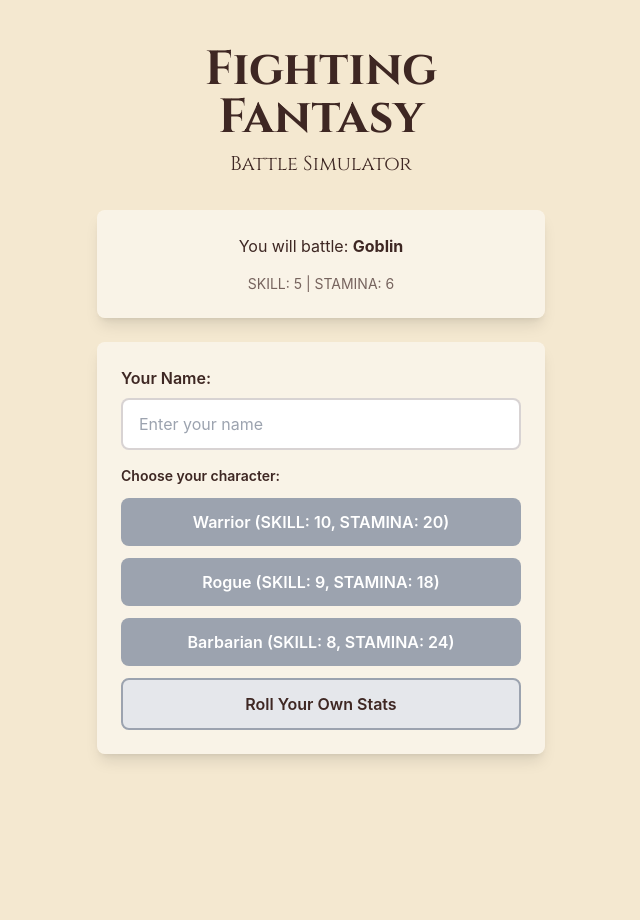
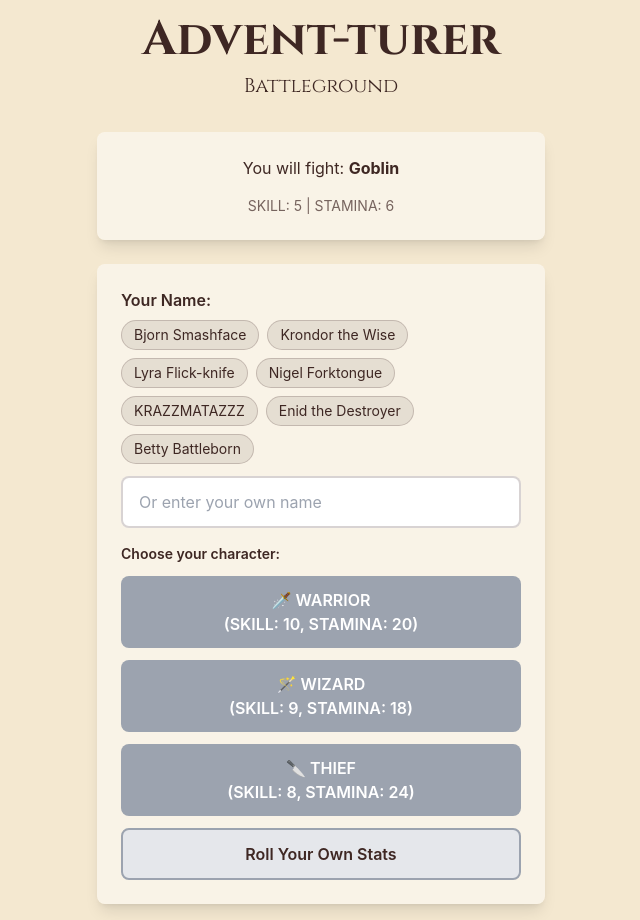
Before and after one commit to rhydlewis/adventurer, a React (Vite) app: page / in a window 1280 px wide. Shown: the whole page, without its empty margins (319-959 px from the left). Before the commit the page ends 800 px from the top, so only its background shows below. Built offline with nearby package versions, Linux system fonts and the light colour scheme.

Commit message:
names and blood

```diff
--- a/index.html
+++ b/index.html
@@ -10,7 +10,7 @@
     <link rel="preconnect" href="https://fonts.googleapis.com">
     <link rel="preconnect" href="https://fonts.gstatic.com" crossorigin>
     <link href="https://fonts.googleapis.com/css2?family=Cinzel:wght@400;600;700&display=swap" rel="stylesheet">
-    <title>Fighting Fantasy Battle Simulator</title>
+    <title>Advent-turer Battleground</title>
   </head>
   <body>
     <div id="root"></div>
--- a/src/components/BattleScreen.tsx
+++ b/src/components/BattleScreen.tsx
@@ -10,6 +10,7 @@
   const lastRoundSummary = useGameStore((state) => state.lastRoundSummary)
   const currentPlayerRoll = useGameStore((state) => state.currentPlayerRoll)
   const currentCreatureRoll = useGameStore((state) => state.currentCreatureRoll)
+  const combatLog = useGameStore((state) => state.combatLog)
   const rollAttack = useGameStore((state) => state.rollAttack)
   const toggleFullLog = useGameStore((state) => state.toggleFullLog)
 
@@ -17,6 +18,11 @@
 
   const isRolling = gamePhase === 'DICE_ROLLING'
   const showResults = gamePhase === 'ROUND_RESULT'
+
+  // Check if damage was taken in the most recent round
+  const lastRound = combatLog[0]
+  const playerTookDamage = showResults && lastRound?.result === 'creature_hit'
+  const creatureTookDamage = showResults && lastRound?.result === 'player_hit'
 
   return (
     <div className="min-h-screen bg-parchment flex flex-col p-4">
@@ -29,8 +35,16 @@
 
       {/* Stats Grid */}
       <div className="grid grid-cols-2 gap-4 mb-6">
-        <CharacterStats character={player} label="You" />
-        <CharacterStats character={creature} label="Enemy" />
+        <CharacterStats
+          character={player}
+          label="You"
+          tookDamage={playerTookDamage}
+        />
+        <CharacterStats
+          character={creature}
+          label="Enemy"
+          tookDamage={creatureTookDamage}
+        />
       </div>
 
       {/* Dice Area */}
--- a/src/components/CharacterSelectScreen.tsx
+++ b/src/components/CharacterSelectScreen.tsx
@@ -84,19 +84,37 @@
 
   const isNameValid = playerName.trim().length > 0
 
+  const presetNames = [
+    'Bjorn Smashface',
+    'Krondor the Wise',
+    'Lyra Flick-knife',
+    'Nigel Forktongue',
+    'KRAZZMATAZZZ',
+    'Enid the Destroyer',
+    'Betty Battleborn'
+  ]
+
+  const handlePresetName = (name: string) => {
+    setPlayerName(name)
+    // Haptic feedback
+    if (navigator.vibrate) {
+      navigator.vibrate(10)
+    }
+  }
+
   return (
     <div className="min-h-screen bg-parchment flex items-center justify-center p-4">
       <div className="w-full max-w-md">
         <h1 className="text-4xl md:text-5xl font-cinzel font-bold text-dark-brown text-center mb-2">
-          Fighting Fantasy
+          Advent-turer
         </h1>
         <h2 className="text-xl font-cinzel text-dark-brown text-center mb-8">
-          Battle Simulator
+          Battleground
         </h2>
 
         <div className="bg-white/50 rounded-lg p-6 shadow-lg mb-6">
           <p className="text-dark-brown text-center mb-4">
-            You will battle: <span className="font-bold">{creature.name}</span>
+            You will fight: <span className="font-bold">{creature.name}</span>
           </p>
           <p className="text-dark-brown/70 text-center text-sm">
             SKILL: {creature.skill} | STAMINA: {creature.maxStamina}
@@ -108,11 +126,25 @@
             <span className="text-dark-brown font-semibold mb-2 block">
               Your Name:
             </span>
+
+            {/* Preset Names */}
+            <div className="flex flex-wrap gap-2 mb-3">
+              {presetNames.map((name) => (
+                <button
+                  key={name}
+                  onClick={() => handlePresetName(name)}
+                  className="px-3 py-1 text-sm rounded-full bg-dark-brown/10 text-dark-brown hover:bg-dark-brown/20 transition-colors border border-dark-brown/20"
+                >
+                  {name}
+                </button>
+              ))}
+            </div>
+
             <input
               type="text"
               value={playerName}
               onChange={(e) => setPlayerName(e.target.value)}
-              placeholder="Enter your name"
+              placeholder="Or enter your own name"
               className="w-full px-4 py-3 rounded-lg border-2 border-dark-brown/20 focus:border-dark-brown focus:outline-none text-dark-brown"
               maxLength={20}
             />
@@ -128,7 +160,7 @@
               disabled={!isNameValid}
               className="w-full py-3 px-4 rounded-lg font-semibold text-white bg-deep-red hover:bg-deep-red/90 disabled:bg-gray-400 disabled:cursor-not-allowed transition-colors"
             >
-              Warrior (SKILL: 10, STAMINA: 20)
+              🗡️ WARRIOR<br/>(SKILL: 10, STAMINA: 20)
             </button>
 
             <button
@@ -136,7 +168,7 @@
               disabled={!isNameValid}
               className="w-full py-3 px-4 rounded-lg font-semibold text-white bg-deep-red hover:bg-deep-red/90 disabled:bg-gray-400 disabled:cursor-not-allowed transition-colors"
             >
-              Rogue (SKILL: 9, STAMINA: 18)
+              🪄 WIZARD<br/>(SKILL: 9, STAMINA: 18)
             </button>
 
             <button
@@ -144,7 +176,7 @@
               disabled={!isNameValid}
               className="w-full py-3 px-4 rounded-lg font-semibold text-white bg-deep-red hover:bg-deep-red/90 disabled:bg-gray-400 disabled:cursor-not-allowed transition-colors"
             >
-              Barbarian (SKILL: 8, STAMINA: 24)
+              🔪 THIEF<br/>(SKILL: 8, STAMINA: 24)
             </button>
 
             <button
--- a/src/components/CharacterStats.tsx
+++ b/src/components/CharacterStats.tsx
@@ -3,13 +3,14 @@
 interface CharacterStatsProps {
   character: Character | Creature
   label: string
+  tookDamage?: boolean
 }
 
-export function CharacterStats({ character, label }: CharacterStatsProps) {
+export function CharacterStats({ character, label, tookDamage = false }: CharacterStatsProps) {
   const staminaPercentage = (character.currentStamina / character.maxStamina) * 100
 
   return (
-    <div className="bg-white/50 rounded-lg p-4">
+    <div className={`bg-white/50 rounded-lg p-4 ${tookDamage ? 'animate-blood-splatter' : ''}`}>
       <h3 className="font-cinzel font-bold text-lg text-dark-brown mb-3">
         {label}
       </h3>
--- a/src/index.css
+++ b/src/index.css
@@ -52,3 +52,22 @@
 .animate-slide-up {
   animation: slide-up 0.3s ease-out;
 }
+
+@keyframes blood-splatter {
+  0% {
+    box-shadow: inset 0 0 0 0 rgba(183, 28, 28, 0);
+    background-color: rgba(255, 255, 255, 0.5);
+  }
+  50% {
+    box-shadow: inset 0 0 40px 10px rgba(183, 28, 28, 0.6);
+    background-color: rgba(220, 38, 38, 0.3);
+  }
+  100% {
+    box-shadow: inset 0 0 0 0 rgba(183, 28, 28, 0);
+    background-color: rgba(255, 255, 255, 0.5);
+  }
+}
+
+.animate-blood-splatter {
+  animation: blood-splatter 0.6s ease-out;
+}
```
Also changed, not shown: 2 other files (tests, documents, lock files or other folders).
